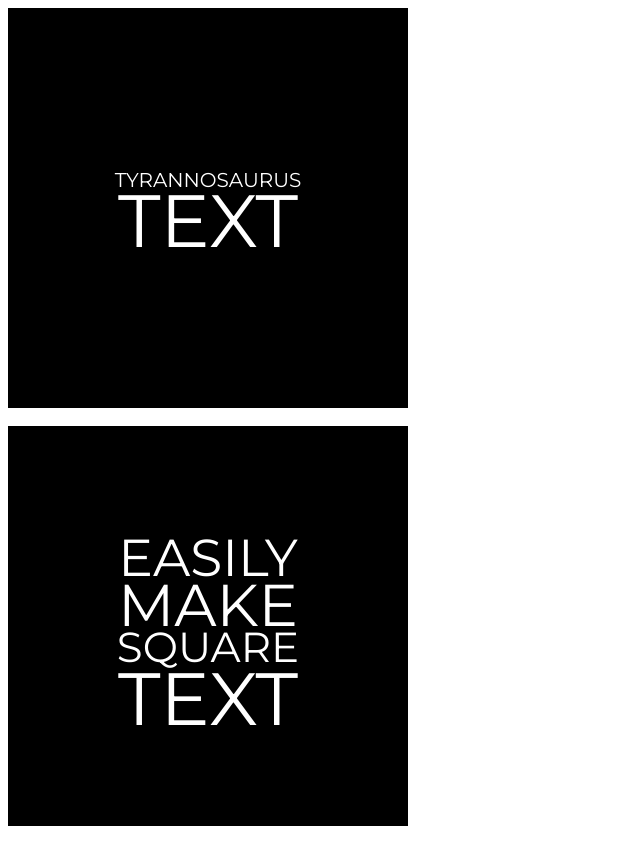
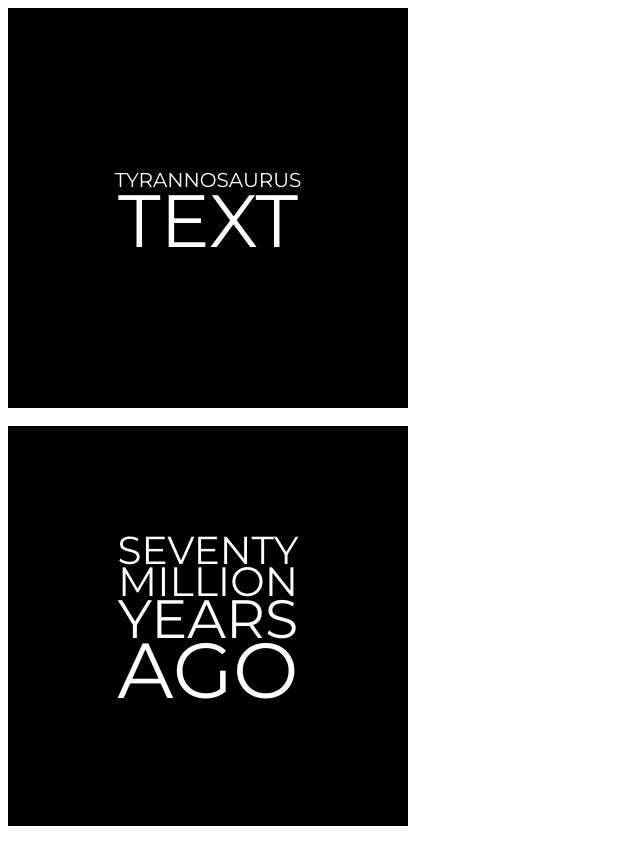
Before and after one commit to pjflanagan/tyrannosaurusText, a plain HTML site: page square.html in a window 1280 px wide. Shown: the whole page, without its empty margins (0-640 px from the left). Drawn offline with Linux system fonts and the light colour scheme.

Commit message:
Easier to Use Version

```diff
--- a/square.html
+++ b/square.html
@@ -5,6 +5,7 @@
 	<link rel="icon" href="assets/favicon.ico">
 	<title>Square</title>
 	<script type="text/javascript" src="tyrannosaurusText.js"></script>
+	<link rel="stylesheet" type="text/css" href="tyrannosaurusText.css">
 	<style>
 		.square {
 			width:400px;
@@ -15,26 +16,18 @@
 			text-align: center;
 		}
 
-		.tyrannosaurusText {
-			position: relative;
-		}
 		#tyrannosaurusText-0{ top: 160px; }
-		#tyrannosaurusText-1{ top: 100px; }
-		.Saurus {
-			white-space: nowrap;
-			position: relative;
-			margin: 0;
-		}
-		#Saurus-1 { top:-17px; }
-		#Saurus-3 { top:-20px; }
-		#Saurus-4 { top:-40px; }
-		#Saurus-5 { top:-60px; }
+		#tyrannosaurusText-1{ top: 100px; } /*center whole body*/
+
+		#Saurus-1 { top:-17px; } /*Modify individual lines*/
+
+		#Saurus-3 { top:-18px; }
+		#Saurus-4 { top:-38px; }
+		#Saurus-5 { top:-68px; }
 	</style>
 	<script>
 		window.onload = function(){
-			var square = new Text("square");
-			square.width = 180; //px
-			square.set();
+			new tText("square",180).set();
 		}
 	</script>
 </head>
@@ -44,10 +37,10 @@
 
 <br/>
 
-<div class="square">EASILY MAKE SQUARE TEXT</div>
-<!--
+<div class="square">SEVENTY MILLION YEARS AGO</div>
+
 <br/>
 
-<div class="square">IT'S THIS SIMPLE</div>
--->
+<!--<div class="square">MASS EXTINCTION</div>-->
+
 </body></html>
--- /dev/null
+++ b/tyrannosaurusText.css
@@ -0,0 +1,8 @@
+.tyrannosaurusText {
+	position: relative;
+}
+.Saurus {
+	white-space: nowrap;
+	position: relative;
+	margin: 0;
+}
--- a/tyrannosaurusText.js
+++ b/tyrannosaurusText.js
@@ -1,19 +1,8 @@
 //TyrannosaurusText.js
-function Text(c){
-
-	//set font to really large by default
+function tText(c,w){
 
 	this.class = c;
-	this.width = 200;//document.getElementsByClassName(this.class)[0].style.width;
-	this.height = 200;
-	/*this.all_caps = false;
-	this.avoid_overflow = true; //true by default
-	this.line_height_gap = 2; //2 by default
-	this.words_per_line = 1; //1 by default
-	this.alignX = "center";
-	//this.height = document.getElementsByClassName(this.class)[0].style.height;
-	this.alignY = "center"; //vertically center by default
-	*/
+	this.width = w;
 
 	var N = 0;
 
@@ -27,9 +16,7 @@ function Text(c){
 		}
 		for(var i = 0; i<N; i++){
 			this.setSize(i);
-			//this.setMarginTop(i);
 		}
-		//this.verticalAlign();
 		return;
 	}
 
@@ -47,7 +34,6 @@ function Text(c){
 	}
 
 	this.setSize = function(id){
-		//if(!avoid_overflow)return;
 		span = document.getElementById("Saurus-"+id);
 		for(var i = 0; span.offsetWidth<this.width; i++){
 			span.style.fontSize = i;
@@ -55,30 +41,4 @@ function Text(c){
 		return;
 	}
 
-	/*
-	this.setMarginTop = function(id){
-		if(id==0)return;
-		span = document.getElementById("Saurus-"+id);
-		span_prev = document.getElementById("Saurus-"+(id-1));
-		prev_height = span_prev.offsetHeight;
-		span.style.top = 0;//prev_height;
-		span.style.marginTop = 0;prev_height;
-	}
-
-	this.verticalAlign = function(){
-		var TREX = document.getElementsByClassName("TyrannosaurusText");
-		for(var i = 0; i<TREX.length; i++){
-			var line = TREX[i].getElementsByClassName("Saurus");
-
-			var total_height = TREX[i].offsetHeight;
-
-			id = line[line.length-1].getAttribute("id");
-			total_height -= document.getElementById(id).offsetTop;
-			//total_height += document.getElementById(id).style.fontSize;
-
-			TREX[i].style.top = this.height/2 - total_height/2;
-		}
-	}
-	*/
-
 }
```
Also changed, not shown: 1 other file.
